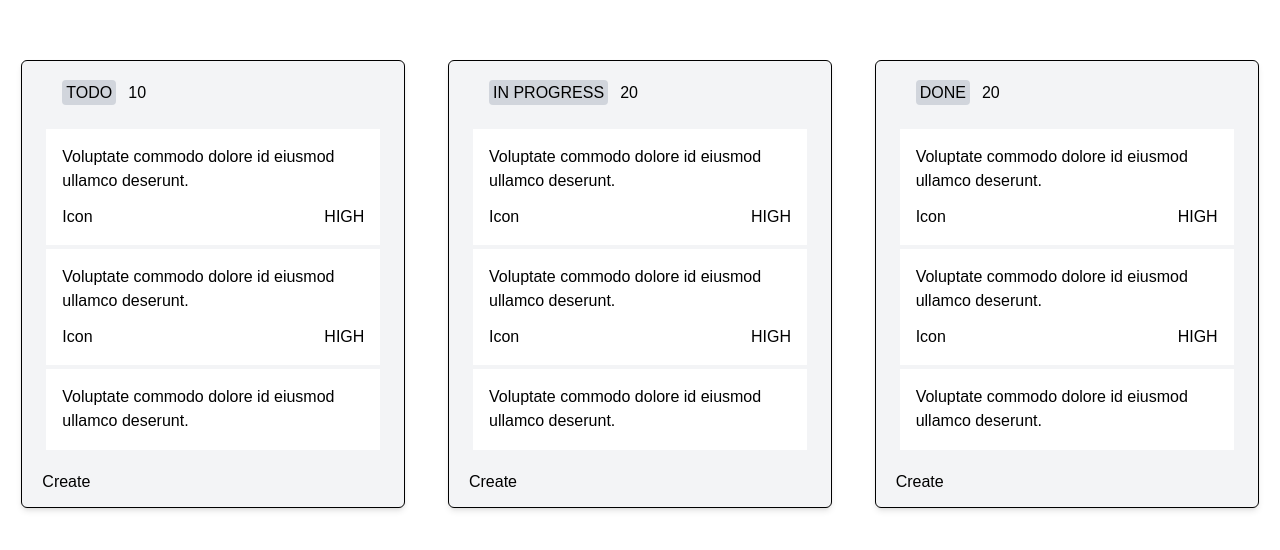
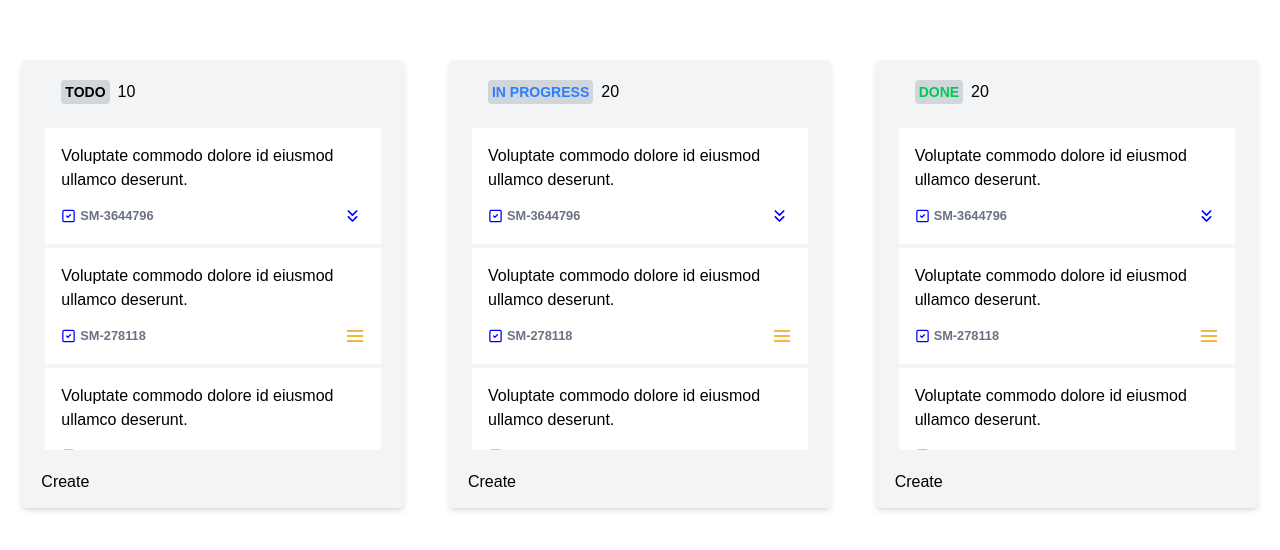
Before and after one commit to alexchtst/frontend-assignment-guestpedia, a Next.js app: page / in a window 1280 px wide. Shown: the part 116-666 px from the top of the page. Built offline with nearby package versions, Linux system fonts and the light colour scheme.

Commit message:
feat: create proper ui for priority canvas and task component

```diff
--- a/src/components/ProgressCanvas.tsx
+++ b/src/components/ProgressCanvas.tsx
@@ -5,45 +5,25 @@ import { useDroppable } from '@dnd-kit/core';
 
 import { Priority, Progress, Task } from "@/types/task";
 import TaskComponent from "./TaskComponent";
+import GenerateId from '@/lib/idGen';
 
 const tasks: Task[] = [
     {
-        id: "task-001",
-        title: "Design Landing Page",
-        description: "Create the layout and visual style for the homepage.",
-        progress: Progress.TODO,
-        priority: Priority.HIGH
-    },
-    {
-        id: "task-002",
-        title: "Implement Authentication",
-        description: "Build login and registration functionality.",
-        progress: Progress.IN_PROGRESS,
-        priority: Priority.HIGH
-    },
-    {
-        id: "task-003",
-        title: "Set up CI/CD",
-        description: "Configure automated builds and deployments using GitHub Actions.",
-        progress: Progress.TODO,
-        priority: Priority.MEDIUM
-    },
-    {
-        id: "task-004",
+        id: GenerateId(),
         title: "Write Unit Tests",
         description: "Add tests for critical components and utility functions.",
         progress: Progress.DONE,
         priority: Priority.LOW
     },
     {
-        id: "task-005",
+        id: GenerateId(),
         title: "Optimize Performance",
         description: "Audit the app and fix performance bottlenecks.",
         progress: Progress.IN_PROGRESS,
         priority: Priority.MEDIUM
     },
     {
-        id: "task-006",
+        id: GenerateId(),
         title: "Deploy to Production",
         description: "Push the stable build to the production environment.",
         progress: Progress.TODO,
@@ -67,11 +47,17 @@ export default function ProgressCanvas({ progress, total = 0 }: CompProps) {
     return (
         <div
             ref={setNodeRef} style={style}
-            className="w-[30%] h-[35vw] rounded-md border shadow-md bg-gray-100 hover:shadow-lg p-5"
+            className="w-[30%] h-[35vw] rounded-md shadow-md bg-gray-100 hover:shadow-lg p-5"
         >
-            <p className="pl-5 space-x-3 pb-5">
+            <p className="pl-5 space-x-2 pb-5">
                 <span
-                    className="p-1 bg-gray-300 rounded-sm"
+                    className={
+                        `p-1 bg-gray-300 rounded-sm text-sm font-bold
+                        ${progress === Progress.DONE ?
+                            'text-green-500' : progress === Progress.IN_PROGRESS ?
+                                'text-blue-500' : 'text-black'
+                        }`
+                    }
                 >
                     {progress}
                 </span>
--- a/src/components/TaskComponent.tsx
+++ b/src/components/TaskComponent.tsx
@@ -3,7 +3,10 @@
 import React from "react"
 import { useDraggable } from "@dnd-kit/core"
 import { CSS } from "@dnd-kit/utilities"
-import { Task } from "@/types/task"
+import { Priority, Task } from "@/types/task"
+
+import { SquareCheck, ChevronsDown, ChevronUp, AlignJustify } from "lucide-react"
+
 
 interface CompProps {
     data: Task;
@@ -29,8 +32,17 @@ export default function TaskComponent({ data }: CompProps) {
         >
             <p>Voluptate commodo dolore id eiusmod ullamco deserunt.</p>
             <div className="flex w-full justify-between items-center">
-                <div>Icon</div>
-                <div>{data.priority}</div>
+                <div className="flex justify-center items-center space-x-1 text-[1vw]">
+                    <SquareCheck color="blue" width={15} />
+                    <p className="font-semibold text-gray-500">{data.id}</p>
+                </div>
+                <div>
+                    {
+                        data.priority === Priority.MEDIUM ? <AlignJustify color="#EF9F08" width={20} /> :
+                            data.priority === Priority.LOW ? <ChevronsDown color="blue" width={25} height={20} /> :
+                                <ChevronUp color="red" width={25} height={20} />
+                    }
+                </div>
             </div>
         </div>
     )
```
